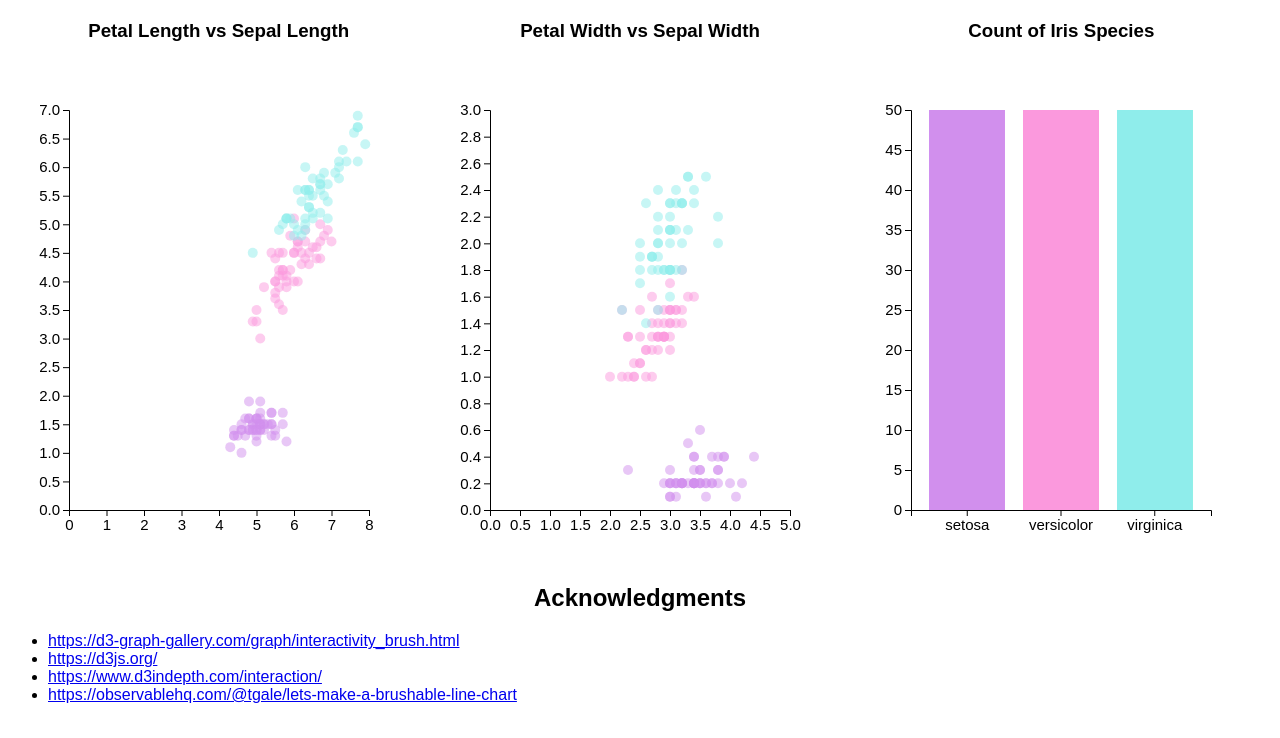
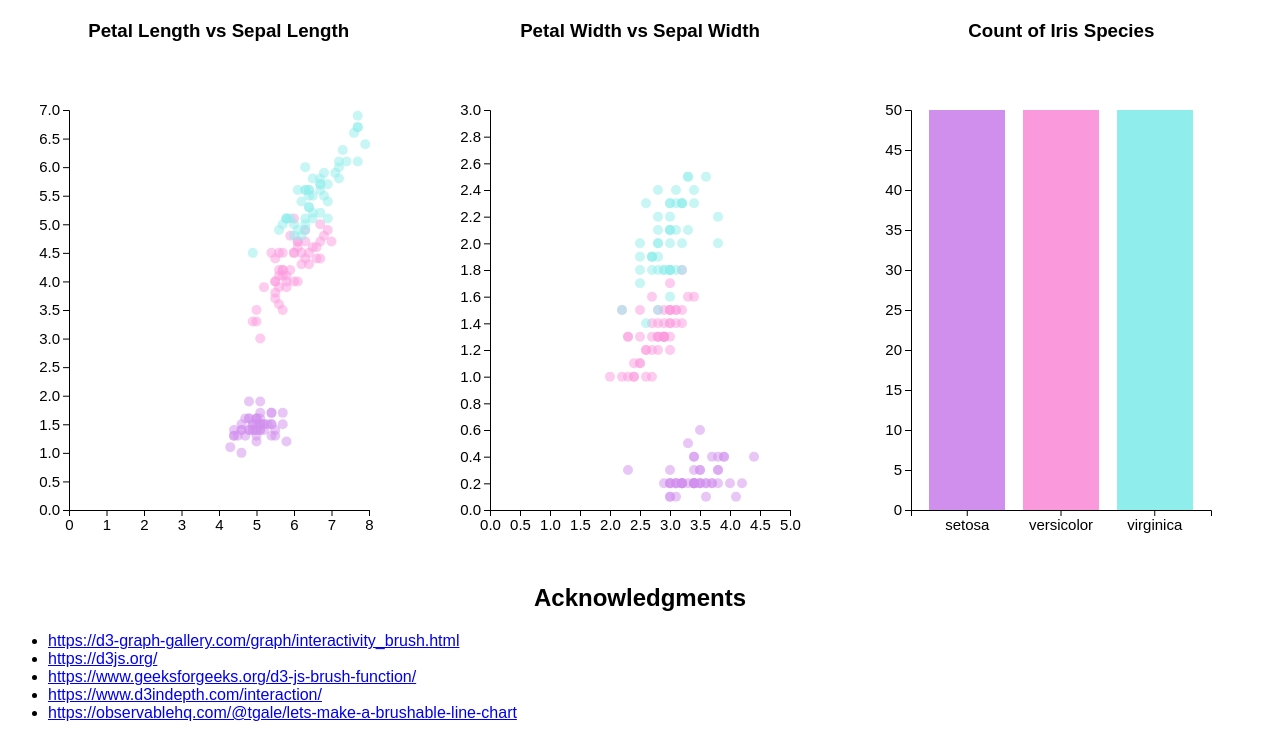
Before and after one commit to DS4200-S23-Class/hw-06-xander-adithi-hw6, a plain HTML site: page index.html in a window 1280 px wide. Shown: the part 79-817 px from the top of the page. Drawn offline with Linux system fonts and the light colour scheme.

Commit message:
adding resources to webpage

```diff
--- a/index.html
+++ b/index.html
@@ -40,6 +40,7 @@
         <ul>
             <li><a href="https://d3-graph-gallery.com/graph/interactivity_brush.html">https://d3-graph-gallery.com/graph/interactivity_brush.html</a></li>
             <li><a href="https://d3js.org/">https://d3js.org/</a></li>
+            <li><a href="https://www.geeksforgeeks.org/d3-js-brush-function/">https://www.geeksforgeeks.org/d3-js-brush-function/</a></li>
             <li><a href="https://www.d3indepth.com/interaction/">https://www.d3indepth.com/interaction/</a></li>
             <li><a href="https://observablehq.com/@tgale/lets-make-a-brushable-line-chart">https://observablehq.com/@tgale/lets-make-a-brushable-line-chart</a></li>
         </ul>
```
